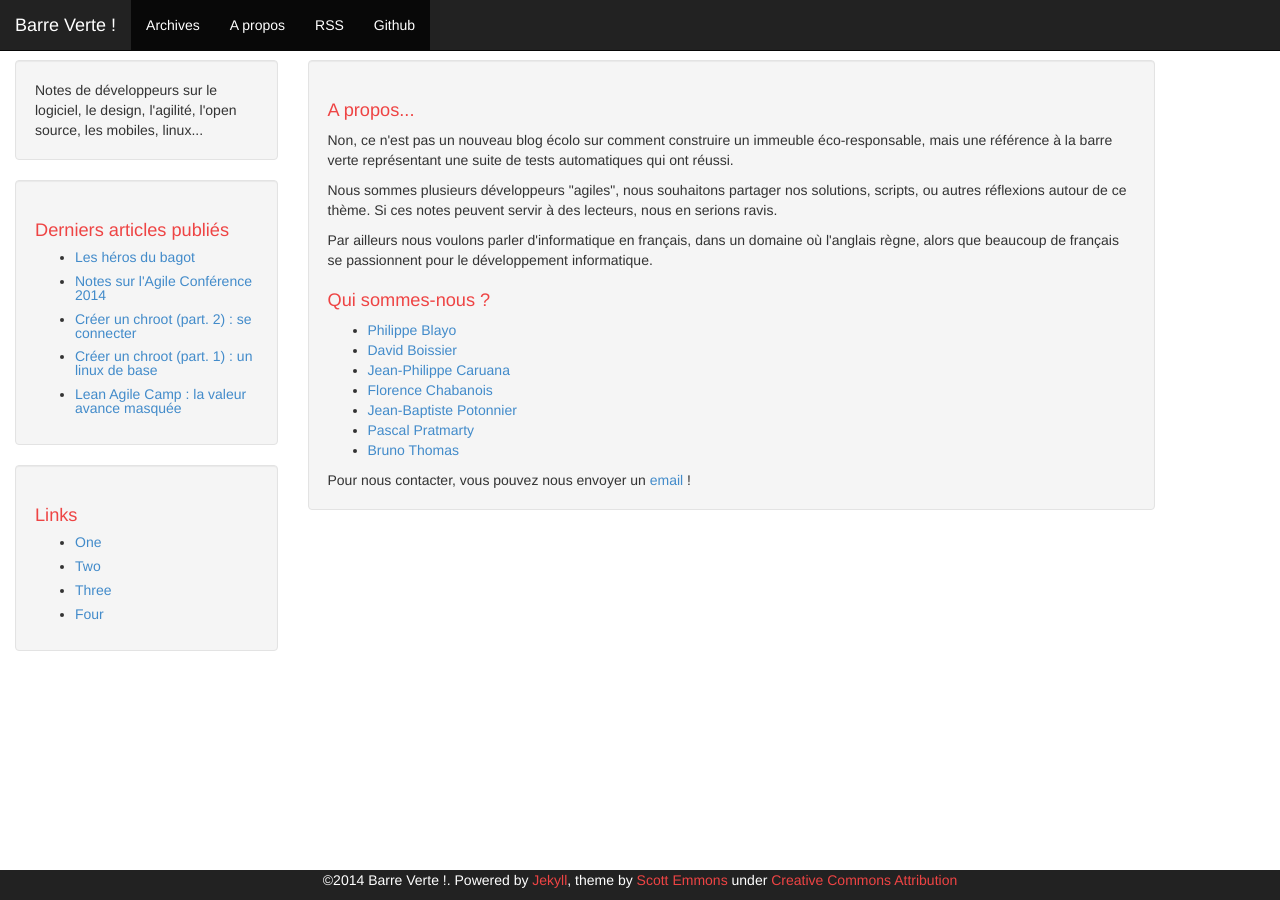
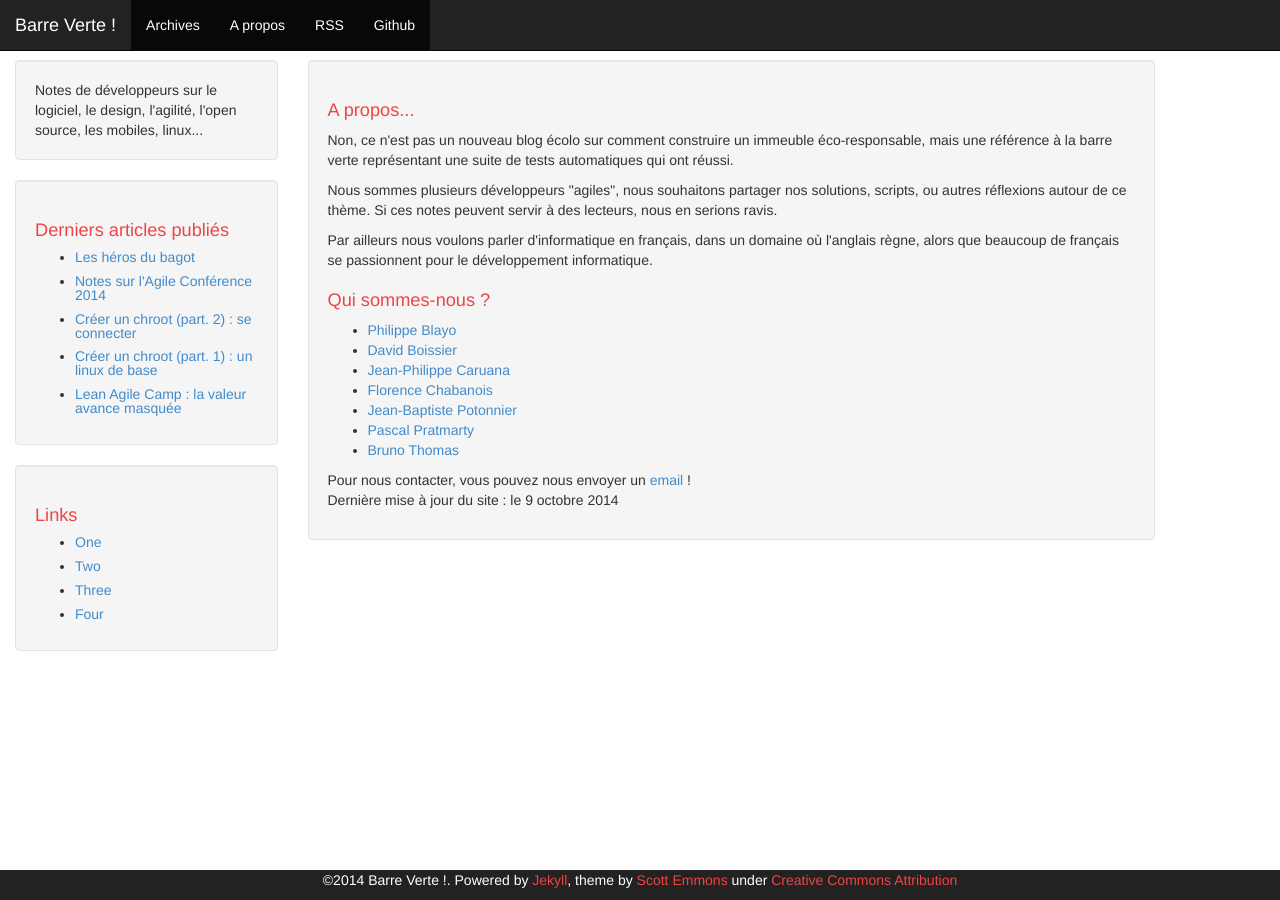
Before and after one commit to MichaelBitard/barreverte.github.io, a Jekyll site: the page built from about.html, in a window 1280 px wide. Built offline with Jekyll 4.4.1, drawn with Linux system fonts in a browser that asks for light colours; Markdown is read by kramdown in place of the engine named in the settings.

Commit message:
date de mise à jour du site dans about.html

```diff
--- a/about.html
+++ b/about.html
@@ -19,4 +19,22 @@
 		<li><a href="http://www.barreverte.fr/author/bruno">Bruno Thomas</a></li>
 	</ul>
 	<div>Pour nous contacter, vous pouvez nous envoyer un <a title="blog@barreverte.fr" href="mailto:blog@barreverte.fr">email</a> !</div>
+	<div>Dernière mise à jour du site : le
+{% assign m = site.time | date: "%-m" %}
+{{ site.time | date: "%-d" }}
+{% case m %}
+  {% when '1' %}janvier
+  {% when '2' %}février
+  {% when '3' %}mars
+  {% when '4' %}avril
+  {% when '5' %}mai
+  {% when '6' %}juin
+ {% when '7' %}juillet
+  {% when '8' %}août
+  {% when '9' %}septembre
+  {% when '10' %}octobre
+  {% when '11' %}novembre
+  {% when '12' %}décembre
+{% endcase %}
+{{ site.time | date: "%Y" }}</p>
 </div>
```
